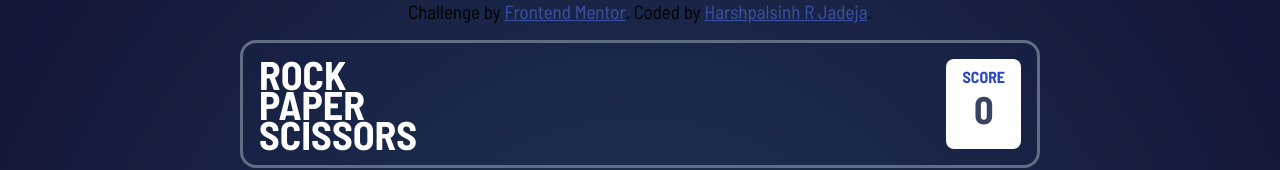
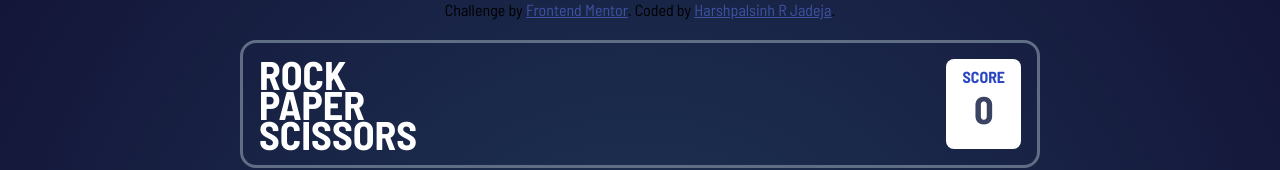
Before and after one commit to harshpalsinh05/Rock-Paper-Scissors-Game, a plain HTML site: page index.html in a window 1280 px wide. Shown: the top 170 px of the page. Drawn offline with Linux system fonts and the light colour scheme.

Commit message:
Update index.html

```diff
--- a/index.html
+++ b/index.html
@@ -14,7 +14,7 @@
     <!-- Feel free to remove these styles or customise in your own stylesheet 👍 -->
     <style>
         .attribution {
-            font-size: 19px;
+            font-size: 16px;
             text-align: center;
         }
 
```
